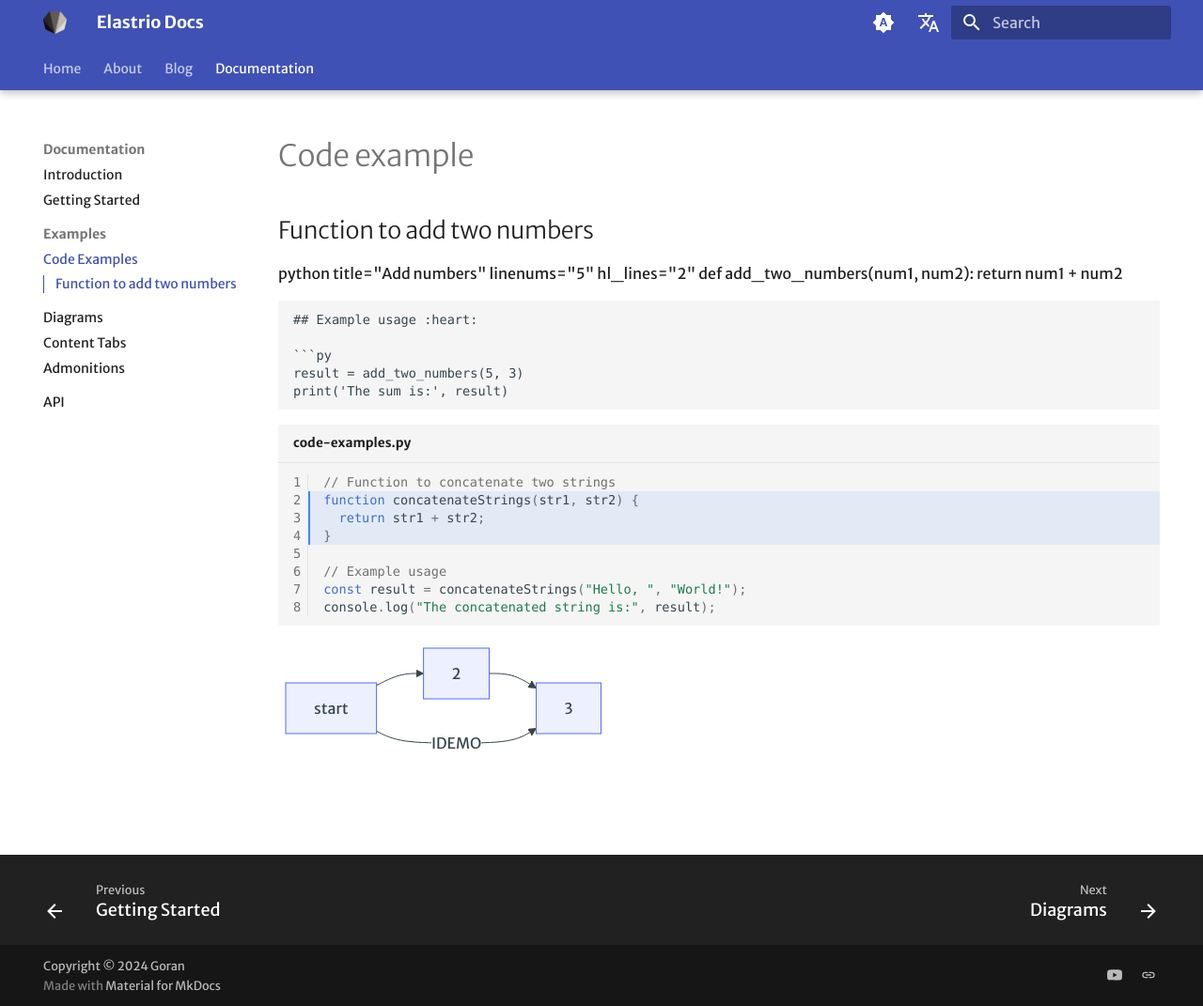
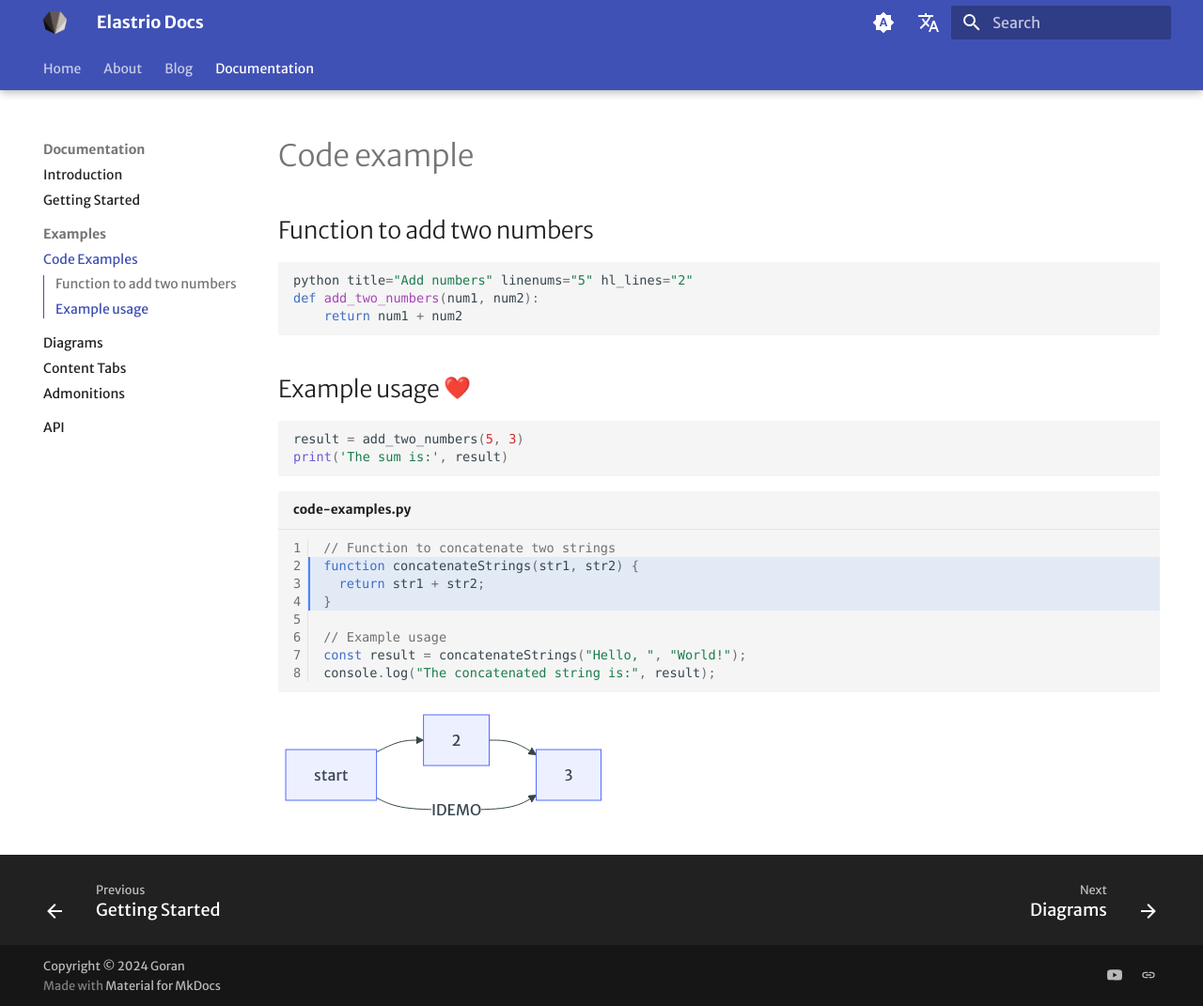
Before and after one commit to Elastrio/elastrio.github.io, an MkDocs documentation site: the page built from docs/code-exaples.md, in a window 1280 px wide and 1071 px high. Shown: the whole window at 94% size. Built offline with MkDocs 1.6.1 and Material for MkDocs 9.7.7, drawn with Linux system fonts in a browser that asks for light colours; emoji names are drawn with the system emoji font; some web fonts are replaced; plug-ins that fetch from the network failed and are left out; comment, search, counter and statistics services are not loaded.

Commit message:
add code example for a function to add two numbers

````diff
--- a/docs/code-exaples.md
+++ b/docs/code-exaples.md
@@ -1,6 +1,7 @@
 # Code example
 
 ## Function to add two numbers
+```py
 python title="Add numbers" linenums="5" hl_lines="2"
 def add_two_numbers(num1, num2):
     return num1 + num2
````
